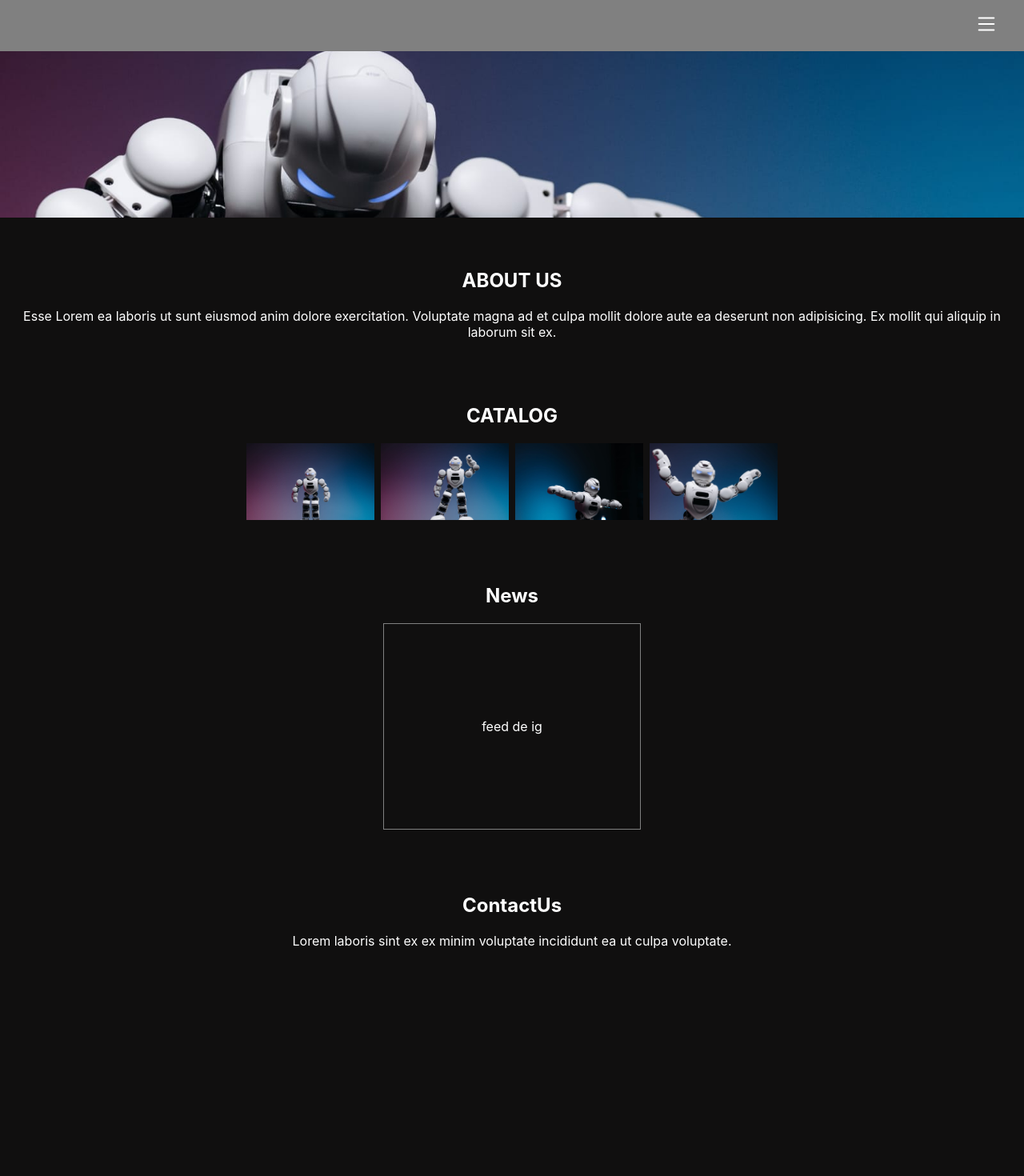
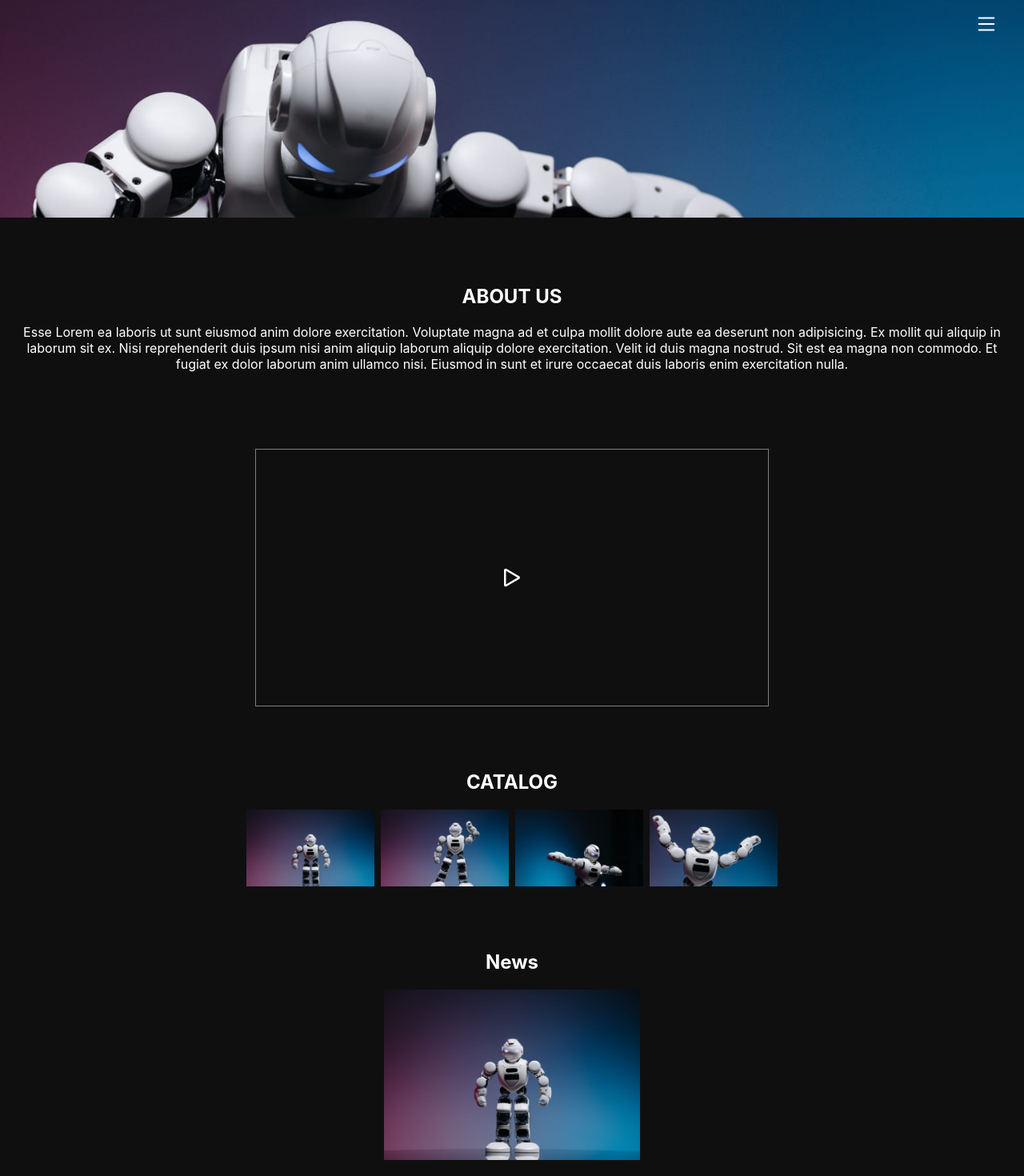
Before and after one commit to jesuanp/catalogo-jorge, a React (Create React App) app: page / in a window 1280 px wide. Shown: the top 1470 px of the page at 80% size. Before the commit the page ends 1202 px from the top, so only its background shows below. Built offline with nearby package versions, Linux system fonts and the light colour scheme.

Commit message:
Haciendo modificaciones

```diff
--- a/src/components/home/aboutUs/AboutUs.js
+++ b/src/components/home/aboutUs/AboutUs.js
@@ -8,7 +8,11 @@ export default function AboutUs() {
         <div className={s.container}>
             <div>
                 <h2>ABOUT US</h2>
-                <p>Esse Lorem ea laboris ut sunt eiusmod anim dolore exercitation. Voluptate magna ad et culpa mollit dolore aute ea deserunt non adipisicing. Ex mollit qui aliquip in laborum sit ex.</p>
+                <p>Esse Lorem ea laboris ut sunt eiusmod anim dolore exercitation. Voluptate magna ad et culpa mollit dolore aute ea deserunt non adipisicing. Ex mollit qui aliquip in laborum sit ex. Nisi reprehenderit duis ipsum nisi anim aliquip laborum aliquip dolore exercitation. Velit id duis magna nostrud. Sit est ea magna non commodo. Et fugiat ex dolor laborum anim ullamco nisi. Eiusmod in sunt et irure occaecat duis laboris enim exercitation nulla.</p>
+            </div>
+
+            <div className={s.divVideo}>
+                <svg xmlns="http://www.w3.org/2000/svg" width="40" height="40" fill="currentColor" className="bi bi-play" viewBox="0 0 16 16"><path d="M10.804 8 5 4.633v6.734L10.804 8zm.792-.696a.802.802 0 0 1 0 1.392l-6.363 3.692C4.713 12.69 4 12.345 4 11.692V4.308c0-.653.713-.998 1.233-.696l6.363 3.692z"/></svg>
             </div>
         </div>
     )
--- a/src/components/home/aboutUs/aboutUs.module.css
+++ b/src/components/home/aboutUs/aboutUs.module.css
@@ -1,9 +1,35 @@
 .container {
     width: 100%;
     margin: 17rem 0 5rem 0;
+    display: flex;
+    justify-content: center;
+    align-items: center;
+    flex-direction: column;
 }
 
 .container div {
     padding: 0 1rem 0 1rem;
     text-align: center;
 }
+
+.divVideo {
+    margin-top: 5rem;
+    height: 20rem;
+    width: 38rem;
+    border: 1px solid grey;
+    display: flex;
+    justify-content: center;
+    align-items: center;
+}
+
+@media (max-width: 720px){
+    .divVideo {
+        width: 80%;
+    }
+}
+
+@media (max-width: 530px){
+    .divVideo {
+        height: 10rem;
+    }
+}
--- a/src/components/home/news/News.js
+++ b/src/components/home/news/News.js
@@ -1,5 +1,6 @@
 import React from "react";
 import s from './news.module.css';
+import image2 from '../../../images/image-robot-2.jpeg';
 
 export default function News() {
 
@@ -9,7 +10,7 @@ export default function News() {
             <h2 style={{textAlign: 'center'}}>News</h2>
 
             <div className={s.postInstagram}>
-                feed de ig
+                <img className={s.img} src={image2} alt='imagen de feed de instagram' />
             </div>
         </div>
     )
--- a/src/components/home/news/news.module.css
+++ b/src/components/home/news/news.module.css
@@ -4,12 +4,14 @@
 }
 
 .postInstagram {
-    border: 1px solid grey;
     text-align: center;
     width: 20rem;
-    height: 16rem;
     display: flex;
     justify-content: center;
     align-items: center;
     margin: auto;
 }
+
+.img {
+    width: 20rem;
+}
--- a/src/components/navBar/navBar.module.css
+++ b/src/components/navBar/navBar.module.css
@@ -1,7 +1,7 @@
 .container {
     width: 100%;
     height: 4rem;
-    background-color: grey;
+    background-color: transparent;
     position: relative;
     display: flex;
     justify-content: flex-end;
@@ -12,8 +12,7 @@
     margin: 0;
     padding: 0;
     top: 0;
-    left: 0;
-    right: 0;
+    right: 2rem;
     margin: auto;
     position: absolute;
     list-style: none;
@@ -37,14 +36,14 @@
 .divImg {
     position: absolute;
     width: 100%;
-    height: 13rem;
+    top: 0;
     overflow: hidden;
     z-index: -1;
 }
 
 .img {
     width: 100%;
-    height: 13rem;
+    height: 17rem;
     object-fit: cover;
 }
 
```
Also changed, not shown: 1 other file (tests, documents, lock files or other folders).
